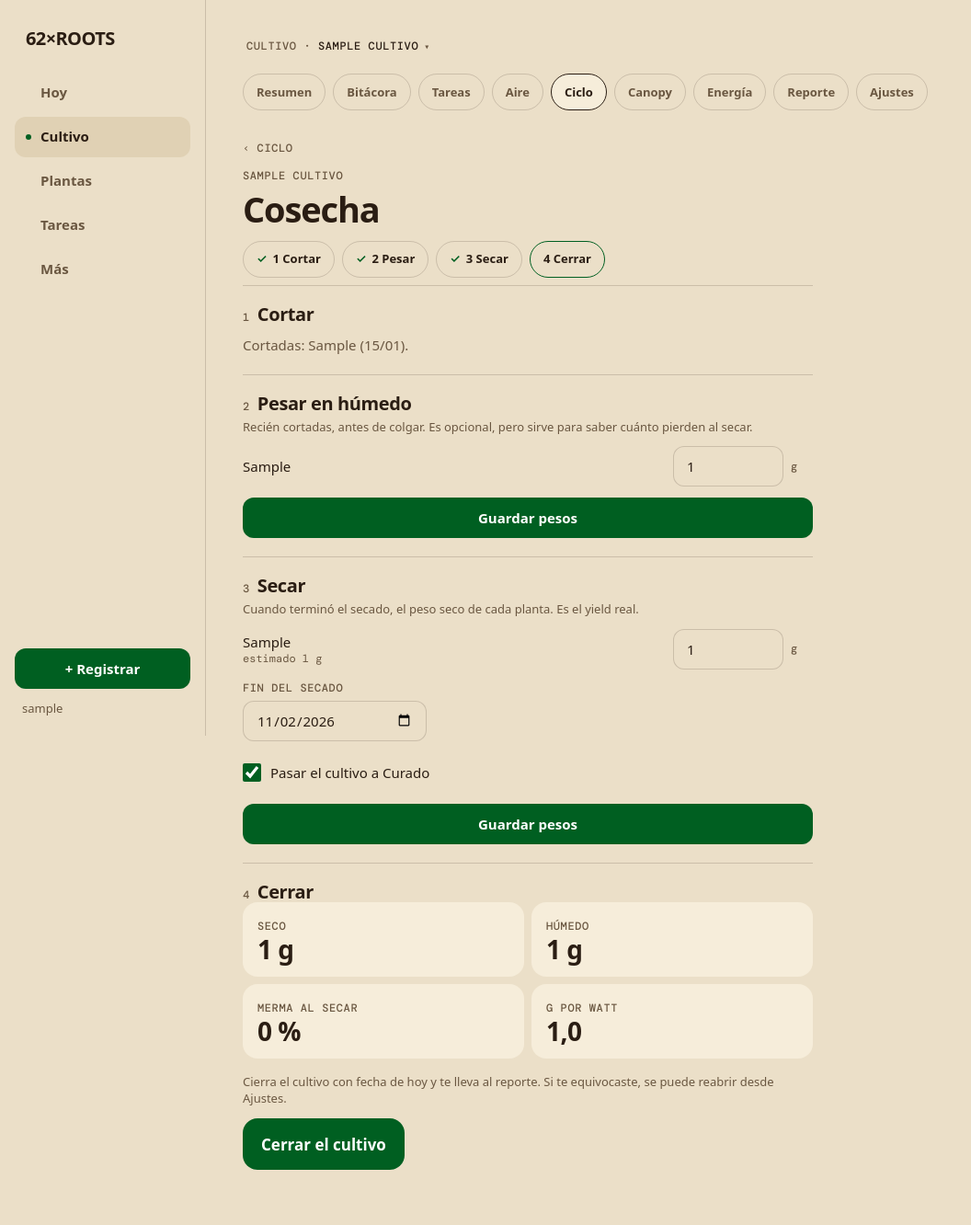
After one commit to alansaja13/62xroots, a Django app: a page that uses templates/growlog/cosecha.html in a window 1280 px wide. The commit adds this page. Shown: the whole page at 92% size, without its empty margins (0-1056 px from the left). Run offline with Django 5.2, Linux system fonts and the light colour scheme; a user stored in the database is signed in; tables that the repository leaves empty hold one stand-in row (values such as "Sample post"); some libraries are stand-ins or nearby versions; some web fonts are replaced.

Commit message:
Fase 3b: cosecha guiada
Cortar, pesar en húmedo, secar y cerrar, en una pantalla con los cuatro
pasos. Se puede cortar en tandas, y cada paso ofrece pasar el cultivo a
Secado o Curado. Al cerrar muestra seco, húmedo, merma y g/W y lleva al
reporte. Reemplaza el Finalizar suelto de Ajustes; Ciclo lleva a la
cosecha cuando el cultivo está en flora o después.

Planta suma fecha de corte, peso húmedo y fin del secado (migración
aditiva); el peso seco sigue siendo yield_real_g. La API devuelve los
campos nuevos.

```diff
--- a/growlog/api_views.py
+++ b/growlog/api_views.py
@@ -345,6 +345,9 @@ def _planta_full(p):
         'thc_estimado': _num(p.thc_estimado),
         'yield_estimado_g': p.yield_estimado_g,
         'yield_real_g': p.yield_real_g,
+        'fecha_corte': p.fecha_corte.isoformat() if p.fecha_corte else None,
+        'peso_humedo_g': p.peso_humedo_g,
+        'fecha_seco': p.fecha_seco.isoformat() if p.fecha_seco else None,
         'notas_genetica': p.notas_genetica,
         'archivado': p.archivado,
     }
--- a/growlog/context_processors.py
+++ b/growlog/context_processors.py
@@ -16,7 +16,7 @@ SECCIONES_CULTIVO = {
     "energia": "energia",
     "reporte": "reporte",
     "cultivo_ajustes": "ajustes", "cultivo_empezar": "ajustes", "planta_crear": "resumen",
-    "cultivo_ciclo": "ciclo", "cultivo_etapa": "ciclo", "fotoperiodo_list": "ciclo",
+    "cultivo_ciclo": "ciclo", "cultivo_cosecha": "ciclo", "cultivo_etapa": "ciclo", "fotoperiodo_list": "ciclo",
 }
 
 # Pestañas del cultivo: (sección, etiqueta, ícono, url name). Las "extra" van
--- a/growlog/forms.py
+++ b/growlog/forms.py
@@ -101,7 +101,7 @@ class PlantaForm(forms.ModelForm):
         model = Planta
         fields = ["apodo", "strain", "tipo", "posicion_tent", "dias_flora_estimados",
                   "indica_sativa_ratio", "thc_estimado", "yield_estimado_g",
-                  "yield_real_g", "estado", "notas_genetica", "archivado"]
+                  "yield_real_g", "fecha_corte", "peso_humedo_g", "fecha_seco", "estado", "notas_genetica", "archivado"]
         widgets = {
             "apodo": forms.TextInput(attrs={"class": "form-control", "autofocus": True}),
             "strain": forms.TextInput(attrs={"class": "form-control"}),
@@ -112,6 +112,9 @@ class PlantaForm(forms.ModelForm):
             "thc_estimado": forms.NumberInput(attrs={"class": "form-control field-narrow", "step": "0.01"}),
             "yield_estimado_g": forms.NumberInput(attrs={"class": "form-control field-narrow"}),
             "yield_real_g": forms.NumberInput(attrs={"class": "form-control field-narrow"}),
+            "fecha_corte": forms.DateInput(format=DATE_FMT, attrs={"class": "form-control field-narrow", "type": "date"}),
+            "peso_humedo_g": forms.NumberInput(attrs={"class": "form-control field-narrow"}),
+            "fecha_seco": forms.DateInput(format=DATE_FMT, attrs={"class": "form-control field-narrow", "type": "date"}),
             "estado": forms.Select(attrs={"class": "form-select"}),
             "notas_genetica": forms.Textarea(attrs={"class": "form-control", "rows": 3}),
             "archivado": forms.CheckboxInput(attrs={"class": "form-check-input"}),
--- a/growlog/models.py
+++ b/growlog/models.py
@@ -148,6 +148,10 @@ class Planta(models.Model):
         verbose_name="Yield real (g)",
         help_text="Peso seco final cosechado de esta planta.",
     )
+    # Cosecha guiada: corte, peso húmedo y fin del secado (el peso seco es yield_real_g).
+    fecha_corte = models.DateField(null=True, blank=True, verbose_name="Fecha de corte")
+    peso_humedo_g = models.PositiveIntegerField(null=True, blank=True, verbose_name="Peso húmedo (g)")
+    fecha_seco = models.DateField(null=True, blank=True, verbose_name="Fin del secado")
     estado = models.CharField(max_length=20, choices=ESTADO_CHOICES, default="activa")
     notas_genetica = models.TextField(blank=True)
     archivado = models.BooleanField(default=False)
--- a/growlog/test_finalizar.py
+++ b/growlog/test_finalizar.py
@@ -57,10 +57,10 @@ class CultivoFinalizadoTests(TestCase):
         self.assertIsNone(respuesta.context["dias_sin_riego"])
         self.assertContains(respuesta, "cultivo finalizado el")
         self.assertNotContains(respuesta, "cultivo activo")
-        # Finalizar y reabrir viven en los ajustes del cultivo.
+        # Reabrir vive en los ajustes; la cosecha ya no se ofrece en un cultivo cerrado.
         ajustes = self.client.get(reverse("growlog:cultivo_ajustes", args=[self.cultivo.slug]))
         self.assertContains(ajustes, self.reabrir)
-        self.assertNotContains(ajustes, reverse("growlog:cultivo_finalizar", args=[self.cultivo.slug]))
+        self.assertNotContains(ajustes, reverse("growlog:cultivo_cosecha", args=[self.cultivo.slug]))
 
     def test_reabrir_recupera_la_etapa_y_quita_el_cierre(self):
         self.client.force_login(self.duenio)
--- a/growlog/test_permissions.py
+++ b/growlog/test_permissions.py
@@ -84,7 +84,7 @@ class CultivoAccessTests(TestCase):
 
     def web_writes(self):
         routes = [(name, self.c.slug) for name in (
-            "cultivo_editar", "cultivo_marcar_flora", "cultivo_finalizar", "cultivo_reabrir",
+            "cultivo_editar", "cultivo_marcar_flora", "cultivo_cosecha", "cultivo_reabrir",
             "planta_crear", "fotoperiodo_list", "canopy_guardar", "energia",
         )]
         for prefix, obj in (("planta", self.plant), ("tarea", self.task), ("evento", self.event), ("riego", self.water),
--- a/growlog/urls.py
+++ b/growlog/urls.py
@@ -106,7 +106,7 @@ urlpatterns = [
     path("cultivo/<slug:slug>/empezar/", views.cultivo_empezar, name="cultivo_empezar"),
     path("cultivo/<slug:slug>/ajustes/", views.cultivo_ajustes, name="cultivo_ajustes"),
     path("cultivo/<slug:slug>/archivar/", views.cultivo_archivar, name="cultivo_archivar"),
-    path("cultivo/<slug:slug>/finalizar/", views.cultivo_finalizar, name="cultivo_finalizar"),
+    path("cultivo/<slug:slug>/cosecha/", views.cultivo_cosecha, name="cultivo_cosecha"),
     path("cultivo/<slug:slug>/reabrir/", views.cultivo_reabrir, name="cultivo_reabrir"),
     path("cultivo/<slug:slug>/aire/", views.cultivo_aire, name="cultivo_aire"),
     path("cultivo/<slug:slug>/ciclo/", views.cultivo_ciclo, name="cultivo_ciclo"),
--- a/growlog/views/__init__.py
+++ b/growlog/views/__init__.py
@@ -18,10 +18,10 @@ from .cultivos import (  # noqa: F401
     cultivo_ciclo,
     cultivo_archivar,
     cultivo_detail,
+    cultivo_cosecha,
     cultivo_empezar,
     cultivo_editar,
     cultivo_etapa,
-    cultivo_finalizar,
     cultivo_marcar_flora,
     cultivo_reabrir,
     dashboard,
--- a/growlog/views/cultivos.py
+++ b/growlog/views/cultivos.py
@@ -16,6 +16,7 @@ from ..services.etapas import cambiar_etapa, reabrir_cultivo, sincronizar_cultiv
 from ..services.bitacora import bitacora
 from ..services.ciclo import hacer_flip, resumen_ciclo
 from ..services.hoy import DATO_VIEJO, resumen_hoy
+from ..services import cosecha
 from ..services.onboarding import pasos, recordar
 from ..services.vpd import RANGO_DEFAULT, estado_de, mapa_vpd
 from ..utils import (
@@ -302,15 +303,53 @@ def cambio_etapa_cultivo_eliminar(request, pk):
 
 
 @login_required
-def cultivo_finalizar(request, slug):
+def cultivo_cosecha(request, slug):
+    """Cosecha guiada: Cortar → Pesar en húmedo → Secar → Cerrar. Cada paso se puede repetir para corregir."""
     cultivo = objeto_del_cultivo(request, Cultivo, editar=True, slug=slug)
+    hoy = timezone.localdate()
+    errores = []
     if request.method == "POST":
-        cultivo.estado = "finalizado"
-        if not cultivo.fecha_fin:
-            cultivo.fecha_fin = timezone.localdate()
-        cultivo.save()
-        messages.success(request, f"Cultivo «{cultivo.nombre}» finalizado.")
-    return redirect("growlog:cultivo_detail", cultivo.slug)
+        accion = request.POST.get("accion")
+        datos = cosecha.resumen(cultivo)
+        fecha = parse_date(request.POST.get("fecha") or "") or hoy
+        if fecha > hoy or fecha < cultivo.fecha_inicio:
+            errores.append("La fecha tiene que estar entre el inicio del cultivo y hoy.")
+        if accion == "cortar" and not errores:
+            elegidas = {int(pk) for pk in request.POST.getlist("plantas") if pk.isdigit()}
+            plantas = [p for p in datos["plantas"] if p.pk in elegidas]
+            if not plantas:
+                errores.append("Elegí al menos una planta.")
+            else:
+                cosecha.cortar(cultivo, plantas, fecha, pasar_a_secado=bool(request.POST.get("etapa")))
+                messages.success(request, f"{len(plantas)} planta{'s' if len(plantas) != 1 else ''} cortada{'s' if len(plantas) != 1 else ''}.")
+        elif accion in ("pesar", "secar") and not errores:
+            maximo = 32767 if accion == "secar" else 1_000_000
+            pesos = {}
+            for p in datos["cortadas"]:
+                valor = (request.POST.get(f"peso-{p.pk}") or "").strip().replace(",", ".")
+                try:
+                    gramos = round(float(valor)) if valor else None
+                except ValueError:
+                    gramos = -1
+                if gramos is not None and not 0 < gramos <= maximo:
+                    errores.append(f"El peso de {p.apodo} no es válido.")
+                pesos[p] = gramos
+            if not errores:
+                if accion == "pesar":
+                    cosecha.pesar(pesos)
+                    messages.success(request, "Pesos en húmedo guardados.")
+                else:
+                    cosecha.secar(cultivo, pesos, fecha, pasar_a_curado=bool(request.POST.get("etapa")))
+                    messages.success(request, "Pesos en seco guardados.")
+        elif accion == "cerrar":
+            cosecha.cerrar(cultivo)
+            messages.success(request, f"Cultivo «{cultivo.nombre}» cerrado. Este es su reporte.")
+            return redirect("growlog:reporte", cultivo.slug)
+        if not errores:
+            return redirect("growlog:cultivo_cosecha", cultivo.slug)
+    return render(request, "growlog/cosecha.html", {
+        "cultivo": cultivo, "hoy": hoy, "errores": errores, **cosecha.resumen(cultivo),
+    })
 
 
 @login_required
--- a/templates/growlog/ciclo.html
+++ b/templates/growlog/ciclo.html
@@ -71,6 +71,12 @@
     <div class="mo">Floración</div>
     <div class="ci-dato">Día {{ dia_flora }}</div>
     {% if cosecha_estimada %}<p style="margin: 4px 0 0; color: var(--mu);">Cosecha estimada cerca del {{ cosecha_estimada|date:"j/m" }}{% if dias_a_cosecha > 0 %} · faltan {{ dias_a_cosecha }} días{% elif dias_a_cosecha == 0 %} · es hoy{% else %} · ya pasó la fecha estimada{% endif %}.</p>{% endif %}
+    {% if can_edit_cultivo %}<a href="{% url 'growlog:cultivo_cosecha' cultivo.slug %}" class="btn g sm" style="margin-top: var(--sp-3);">Cosecha y cierre</a>{% endif %}
+  </section>
+  {% elif cultivo.estado == 'secado' or cultivo.estado == 'curado' or cultivo.estado == 'finalizado' %}
+  <section class="card" style="margin-top: var(--sp-4);">
+    <div class="mo">{{ cultivo.get_estado_display }}</div>
+    {% if can_edit_cultivo %}<a href="{% url 'growlog:cultivo_cosecha' cultivo.slug %}" class="btn sm" style="margin-top: var(--sp-3);">{% if cultivo.estado == 'finalizado' %}Ver la cosecha{% else %}Seguir con la cosecha{% endif %}</a>{% endif %}
   </section>
   {% endif %}
 
--- /dev/null
+++ b/templates/growlog/cosecha.html
@@ -0,0 +1,122 @@
+{% extends "base.html" %}
+{% block title %}Cosecha · {{ cultivo.nombre }}{% endblock %}
+{% block extra_head %}
+<style>
+  .co { max-width: 620px; }
+  .co-pasos { display: flex; gap: var(--sp-2); margin: var(--sp-4) 0 var(--sp-2); overflow-x: auto; scrollbar-width: none; }
+  .co-pasos a { flex: none; display: inline-flex; align-items: center; gap: 6px; min-height: 40px; padding: 0 14px; border-radius: 20px;
+    border: 1.5px solid var(--ln); color: var(--mu); font-weight: 600; font-size: var(--t-sm); }
+  .co-pasos a.hecho { color: var(--ink); }
+  .co-pasos a.hecho::before { content: "✓"; color: var(--ac); }
+  .co-pasos a.actual { border-color: var(--ac); color: var(--ink); }
+  .co-paso { padding: var(--sp-5) 0; border-top: 1px solid var(--ln); scroll-margin-top: var(--sp-5); }
+  .co-paso h2 { display: flex; align-items: baseline; gap: var(--sp-2); }
+  .co-paso h2 .mo { color: var(--mu); }
+  .co-ayuda { color: var(--mu); font-size: var(--t-sm); margin: 4px 0 var(--sp-3); }
+  .co-form { display: grid; gap: var(--sp-3); }
+  .co-form label { margin: 0; }
+  .co-check { display: flex; align-items: center; gap: 10px; min-height: var(--toque); margin: 0;
+    font: 500 var(--t-md) var(--font-body); text-transform: none; letter-spacing: 0; color: var(--ink); }
+  .co-peso { display: grid; grid-template-columns: 1fr 120px 24px; align-items: center; gap: var(--sp-2); min-height: var(--toque);
+    font: 500 var(--t-md) var(--font-body); text-transform: none; letter-spacing: 0; color: var(--ink); }
+  .co-peso small { color: var(--mu); display: block; font: 400 var(--t-xs) var(--font-mono); }
+  .co-peso .mo { color: var(--mu); text-transform: none; }
+  .co-fecha { max-width: 200px; }
+  .co-fecha input { margin-top: 6px; }
+  .co-totales { display: grid; grid-template-columns: repeat(2, 1fr); gap: var(--sp-2); margin-bottom: var(--sp-4); }
+  .co-total b { display: block; font: 600 var(--t-2xl)/1.1 var(--font-display); letter-spacing: -.02em; }
+  .co-vacio { color: var(--mu); margin: 0; }
+  .co-cerrado { border-left: 4px solid var(--ac); }
+</style>
+{% endblock %}
+
+{% block content %}
+<div class="co">
+  <a href="{% url 'growlog:cultivo_ciclo' cultivo.slug %}" class="mo" style="color: var(--mu); display: inline-flex; min-height: var(--toque); align-items: center;">‹ Ciclo</a>
+  <div class="mo">{{ cultivo.nombre }}</div>
+  <h1 class="h1" style="margin-top: 8px;">Cosecha</h1>
+  <nav class="co-pasos" aria-label="Pasos de la cosecha">
+    <a href="#cortar" class="{% if hechos.cortar %}hecho{% endif %}{% if actual == 'cortar' %} actual{% endif %}">1 Cortar</a>
+    <a href="#pesar" class="{% if hechos.pesar %}hecho{% endif %}{% if actual == 'pesar' %} actual{% endif %}">2 Pesar</a>
+    <a href="#secar" class="{% if hechos.secar %}hecho{% endif %}{% if actual == 'secar' %} actual{% endif %}">3 Secar</a>
+    <a href="#cerrar" class="{% if hechos.cerrar %}hecho{% endif %}{% if actual == 'cerrar' %} actual{% endif %}">4 Cerrar</a>
+  </nav>
+  {% for e in errores %}<div class="alert alert-error" role="alert"><span>{{ e }}</span></div>{% endfor %}
+
+  <section class="co-paso" id="cortar" aria-labelledby="cortar-t">
+    <h2 class="h2" id="cortar-t"><span class="mo">1</span> Cortar</h2>
+    {% if sin_cortar %}
+    <p class="co-ayuda">Marcá las que cortaste. Podés cortar en tandas: las que queden siguen activas.</p>
+    <form method="post" class="co-form">
+      {% csrf_token %}<input type="hidden" name="accion" value="cortar">
+      {% for p in sin_cortar %}
+      <label class="co-check"><input type="checkbox" name="plantas" value="{{ p.pk }}" checked> {{ p.apodo }}{% if p.strain %} <span class="mo" style="color: var(--mu);">{{ p.strain }}</span>{% endif %}</label>
+      {% endfor %}
+      <label class="co-fecha">Fecha de corte<input type="date" name="fecha" value="{{ hoy|date:'Y-m-d' }}" max="{{ hoy|date:'Y-m-d' }}" class="form-control"></label>
+      {% if etapa != 'secado' and etapa != 'curado' %}
+      <label class="co-check"><input type="checkbox" name="etapa" value="1" checked> Pasar el cultivo a Secado</label>
+      {% endif %}
+      <button type="submit" class="btn sm">Cortar</button>
+    </form>
+    {% endif %}
+    {% if cortadas %}
+    <p class="co-vacio" style="margin-top: var(--sp-3);">Cortadas: {% for p in cortadas %}{{ p.apodo }} ({{ p.fecha_corte|date:"d/m" }}){% if not forloop.last %}, {% endif %}{% endfor %}.</p>
+    {% elif not sin_cortar %}
+    <p class="co-vacio">No hay plantas activas en este cultivo.</p>
+    {% endif %}
+  </section>
+
+  <section class="co-paso" id="pesar" aria-labelledby="pesar-t">
+    <h2 class="h2" id="pesar-t"><span class="mo">2</span> Pesar en húmedo</h2>
+    {% if cortadas %}
+    <p class="co-ayuda">Recién cortadas, antes de colgar. Es opcional, pero sirve para saber cuánto pierden al secar.</p>
+    <form method="post" class="co-form">
+      {% csrf_token %}<input type="hidden" name="accion" value="pesar">
+      {% for p in cortadas %}
+      <label class="co-peso"><span>{{ p.apodo }}</span><input type="text" inputmode="numeric" name="peso-{{ p.pk }}" value="{{ p.peso_humedo_g|default_if_none:'' }}" class="form-control" aria-label="Peso húmedo de {{ p.apodo }}"><span class="mo">g</span></label>
+      {% endfor %}
+      <button type="submit" class="btn sm">Guardar pesos</button>
+    </form>
+    {% else %}<p class="co-vacio">Primero cortá alguna planta.</p>{% endif %}
+  </section>
+
+  <section class="co-paso" id="secar" aria-labelledby="secar-t">
+    <h2 class="h2" id="secar-t"><span class="mo">3</span> Secar</h2>
+    {% if cortadas %}
+    <p class="co-ayuda">Cuando terminó el secado, el peso seco de cada planta. Es el yield real.</p>
+    <form method="post" class="co-form">
+      {% csrf_token %}<input type="hidden" name="accion" value="secar">
+      {% for p in cortadas %}
+      <label class="co-peso"><span>{{ p.apodo }}{% if p.yield_estimado_g %}<small>estimado {{ p.yield_estimado_g }} g</small>{% endif %}</span><input type="text" inputmode="numeric" name="peso-{{ p.pk }}" value="{{ p.yield_real_g|default_if_none:'' }}" class="form-control" aria-label="Peso seco de {{ p.apodo }}"><span class="mo">g</span></label>
+      {% endfor %}
+      <label class="co-fecha">Fin del secado<input type="date" name="fecha" value="{{ hoy|date:'Y-m-d' }}" max="{{ hoy|date:'Y-m-d' }}" class="form-control"></label>
+      {% if etapa != 'curado' %}
+      <label class="co-check"><input type="checkbox" name="etapa" value="1" checked> Pasar el cultivo a Curado</label>
+      {% endif %}
+      <button type="submit" class="btn sm">Guardar pesos</button>
+    </form>
+    {% else %}<p class="co-vacio">Primero cortá alguna planta.</p>{% endif %}
+  </section>
+
+  <section class="co-paso" id="cerrar" aria-labelledby="cerrar-t">
+    <h2 class="h2" id="cerrar-t"><span class="mo">4</span> Cerrar</h2>
+    {% if cortadas %}
+    <div class="co-totales">
+      <div class="card co-total"><span class="mo">Seco</span><b>{{ seco_total }} g</b></div>
+      <div class="card co-total"><span class="mo">Húmedo</span><b>{{ humedo_total }} g</b></div>
+      <div class="card co-total"><span class="mo">Merma al secar</span><b>{% if merma is not None %}{{ merma }} %{% else %}-{% endif %}</b></div>
+      <div class="card co-total"><span class="mo">g por watt</span><b>{{ g_por_watt|default:"-" }}</b></div>
+    </div>
+    {% endif %}
+    {% if cultivo.estado == 'finalizado' %}
+    <div class="card co-cerrado">Cerrado el {{ cultivo.fecha_fin|date:"d/m/Y" }}. <a href="{% url 'growlog:reporte' cultivo.slug %}">Ver el reporte</a></div>
+    {% else %}
+    <p class="co-ayuda">Cierra el cultivo con fecha de hoy y te lleva al reporte. Si te equivocaste, se puede reabrir desde Ajustes.</p>
+    <form method="post" onsubmit="return confirm('¿Cerrar «{{ cultivo.nombre|escapejs }}»?{% if sin_cortar %} Quedan plantas sin cortar.{% endif %}');">
+      {% csrf_token %}<input type="hidden" name="accion" value="cerrar">
+      <button type="submit" class="btn{% if not hechos.secar %} g{% endif %}">Cerrar el cultivo</button>
+    </form>
+    {% endif %}
+  </section>
+</div>
+{% endblock %}
```
Also changed, not shown: growlog/services/cosecha.py (added, +81 -0 lines), growlog/test_cosecha.py (added, +75 -0 lines), templates/growlog/cultivo_ajustes.html (+2 -6 lines), growlog/migrations/0038_cosecha_planta.py (added).
